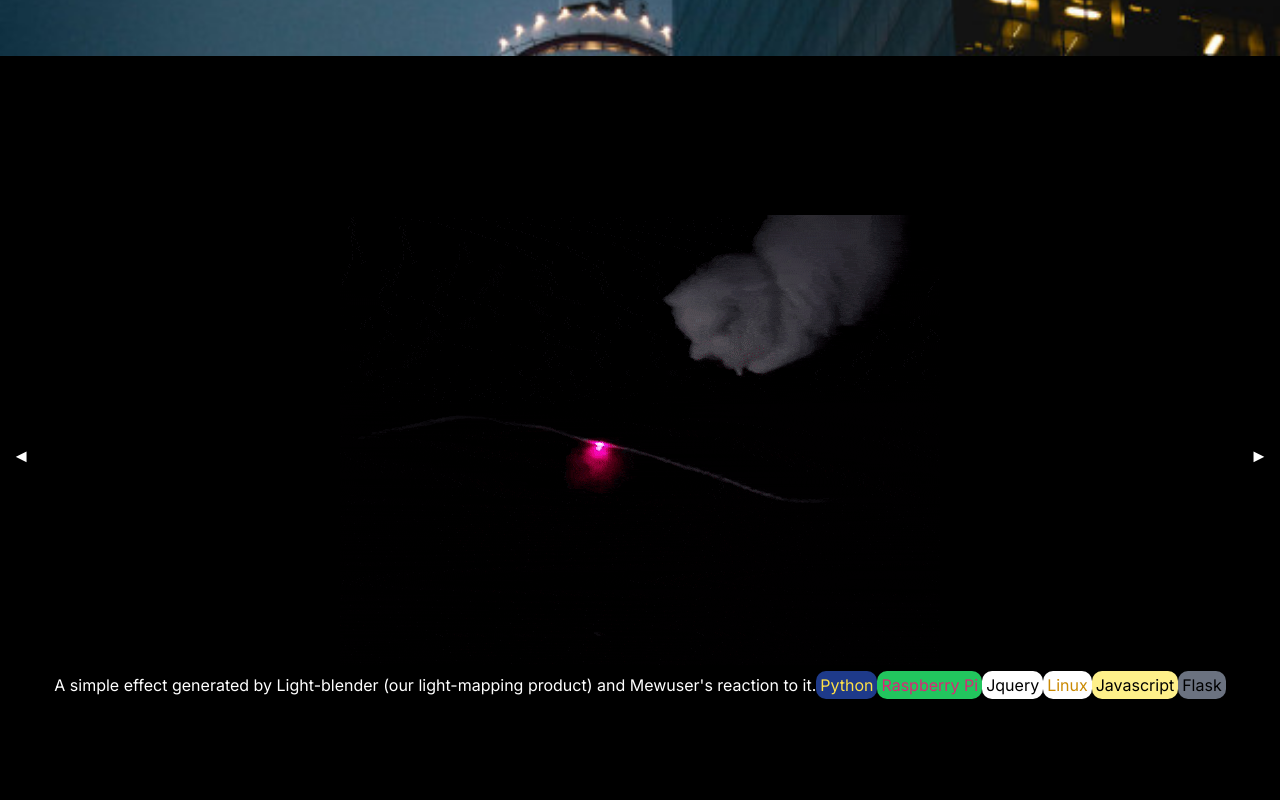
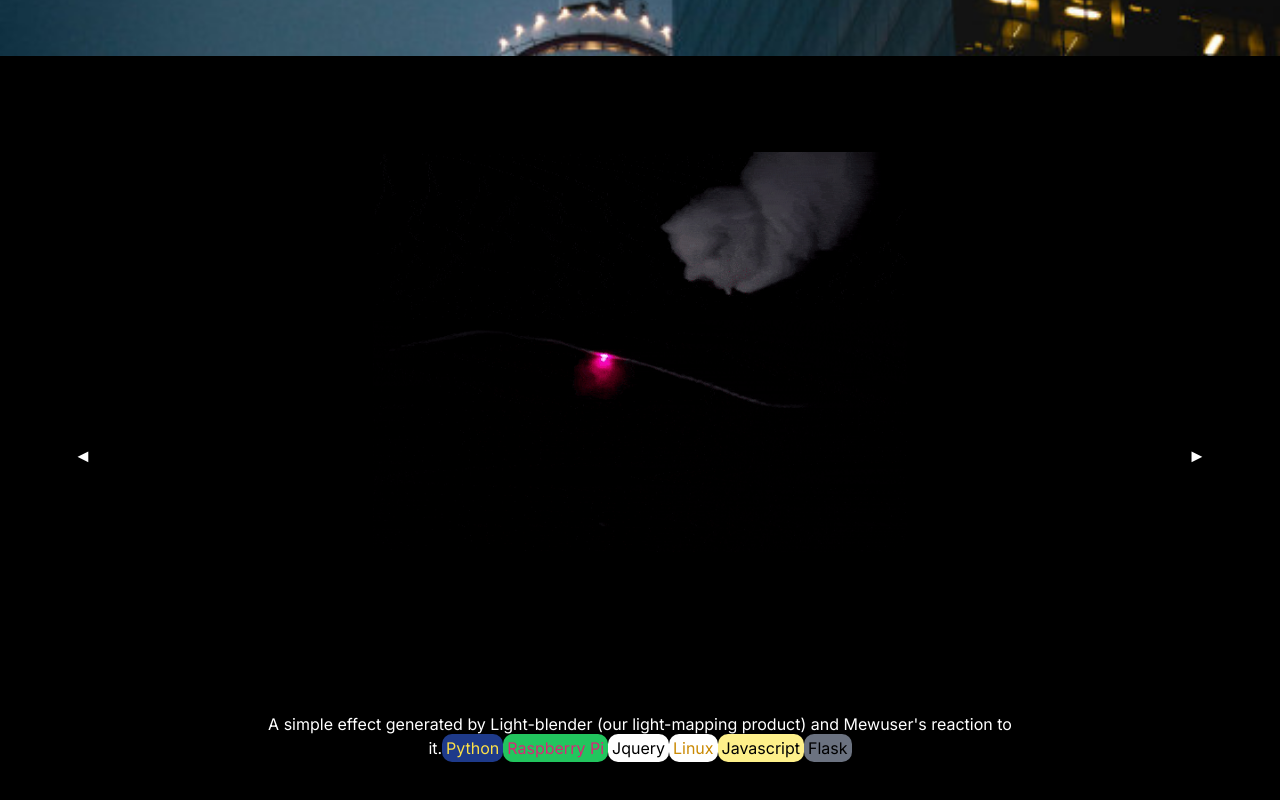
Before and after one commit to SirSaleh/Portfolio, a Next.js app: page / in a window 1280 px wide. Shown: the part 2344-3144 px from the top of the page. Built offline with nearby package versions, Linux system fonts and the light colour scheme.

Commit message:
Fix bug in slider img sizing

```diff
--- a/src/app/common_components/simple_portfolio_gallery.tsx
+++ b/src/app/common_components/simple_portfolio_gallery.tsx
@@ -9,8 +9,8 @@ interface SimplePortfolioGalleryProps {
 
 function generateSlide(index: number, slideData: any){
     const imgModifiedCSS = {
-        maxWidth: '70vw',
-        maxHeight: '70vh',
+        maxWidth: '50vw',
+        maxHeight: '50vh',
         marginBottom: '0.5rem',
     };
 
@@ -20,11 +20,15 @@ function generateSlide(index: number, slideData: any){
         }else{
             return (
                 <div style={{display: 'none'}}>
-                    {React.cloneElement(slideData.props.children[0], {
-                        style: { ...slideData.props.children[0].props.style, ...imgModifiedCSS },
-                        key: index,
-                    })}
+                    <div style={{minHeight: "70vh"}}>
+                        {React.cloneElement(slideData.props.children[0], {
+                            style: { ...slideData.props.children[0].props.style, ...imgModifiedCSS },
+                            key: index,
+                        })}
+                    </div>
+                    <div>
                     {slideData.props.children[1]}
+                    </div>
                 </div>
             )
         }
@@ -88,7 +92,7 @@ export function SimplePortfolioGallery(props: SimplePortfolioGalleryProps){
         <div className="w-screen text-center flex flex-row justify-center [&_*]:m-auto">
             <div className="cursor-pointer text-lg" ref={prevBtnRef}>{`◄`}</div>
 
-            <div data-slide-index="0" ref={imgHolderRef}>
+            <div data-slide-index="0" style={{width: "100vh", minHeight: '50vh'}} ref={imgHolderRef}>
                 {React.Children.map(props.children, (child, index) => {
                     return generateSlide(index, child);
                 })}
```
